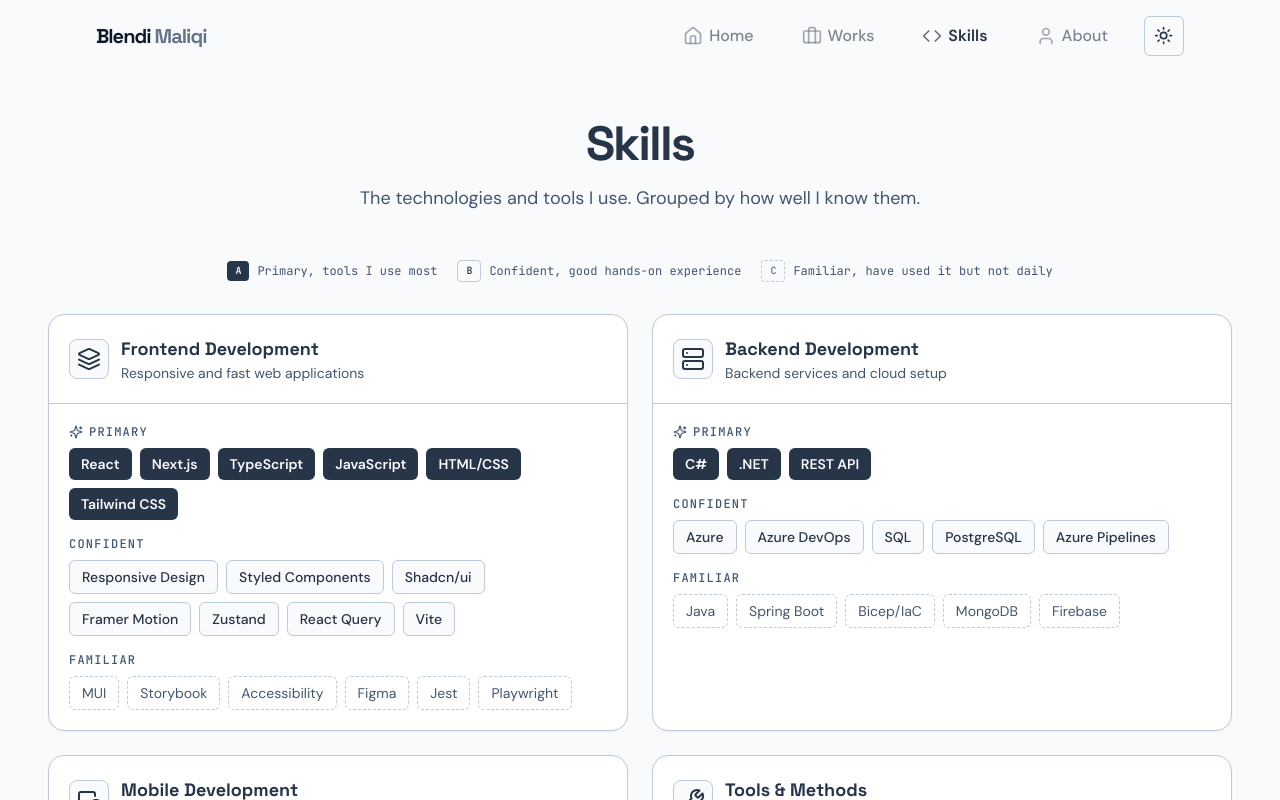
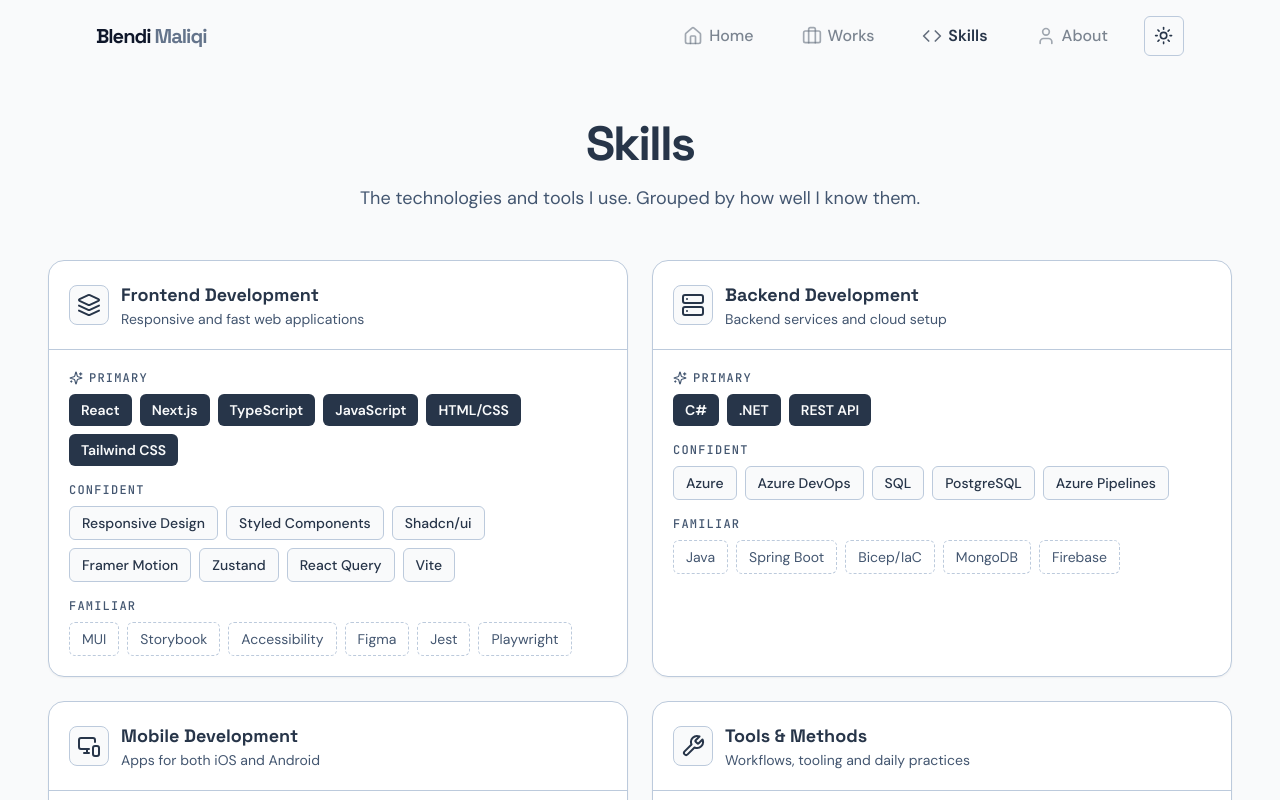
Before and after one commit to blendimaliqi/personal-website-ai, a Next.js app: page /skills in a window 1280 px wide. Shown: the top 800 px of the page. Built offline with nearby package versions, Linux system fonts and the light colour scheme; what tailwindcss-noise would draw is missing.

Commit message:
removed legend component

```diff
--- a/src/app/skills/SkillsSection.tsx
+++ b/src/app/skills/SkillsSection.tsx
@@ -177,7 +177,9 @@ const CategoryCard: React.FC<{ category: SkillCategoryData }> = ({
           </div>
           <div>
             <h3 className="font-display text-lg font-bold">{category.name}</h3>
-            <p className="text-sm text-muted-foreground">{category.description}</p>
+            <p className="text-sm text-muted-foreground">
+              {category.description}
+            </p>
           </div>
         </div>
       </div>
@@ -260,34 +262,6 @@ export const SkillsSection: React.FC = () => {
           </p>
         </div>
 
-        {/* Legend */}
-        <div className="mb-8 flex flex-wrap items-center justify-center gap-5 font-mono text-xs">
-          <div className="flex items-center gap-2">
-            <span className="inline-block rounded bg-foreground px-2 py-0.5 text-[10px] font-semibold text-background">
-              A
-            </span>
-            <span className="text-muted-foreground">
-              Primary, tools I use most
-            </span>
-          </div>
-          <div className="flex items-center gap-2">
-            <span className="inline-block rounded border border-border px-2 py-0.5 text-[10px] font-medium text-foreground">
-              B
-            </span>
-            <span className="text-muted-foreground">
-              Confident, good hands-on experience
-            </span>
-          </div>
-          <div className="flex items-center gap-2">
-            <span className="inline-block rounded border border-dashed border-border px-2 py-0.5 text-[10px] text-muted-foreground">
-              C
-            </span>
-            <span className="text-muted-foreground">
-              Familiar, have used it but not daily
-            </span>
-          </div>
-        </div>
-
         {/* Skills Grid */}
         <div className="grid gap-6 md:grid-cols-2">
           {skillCategories.map((category, index) => (
```
